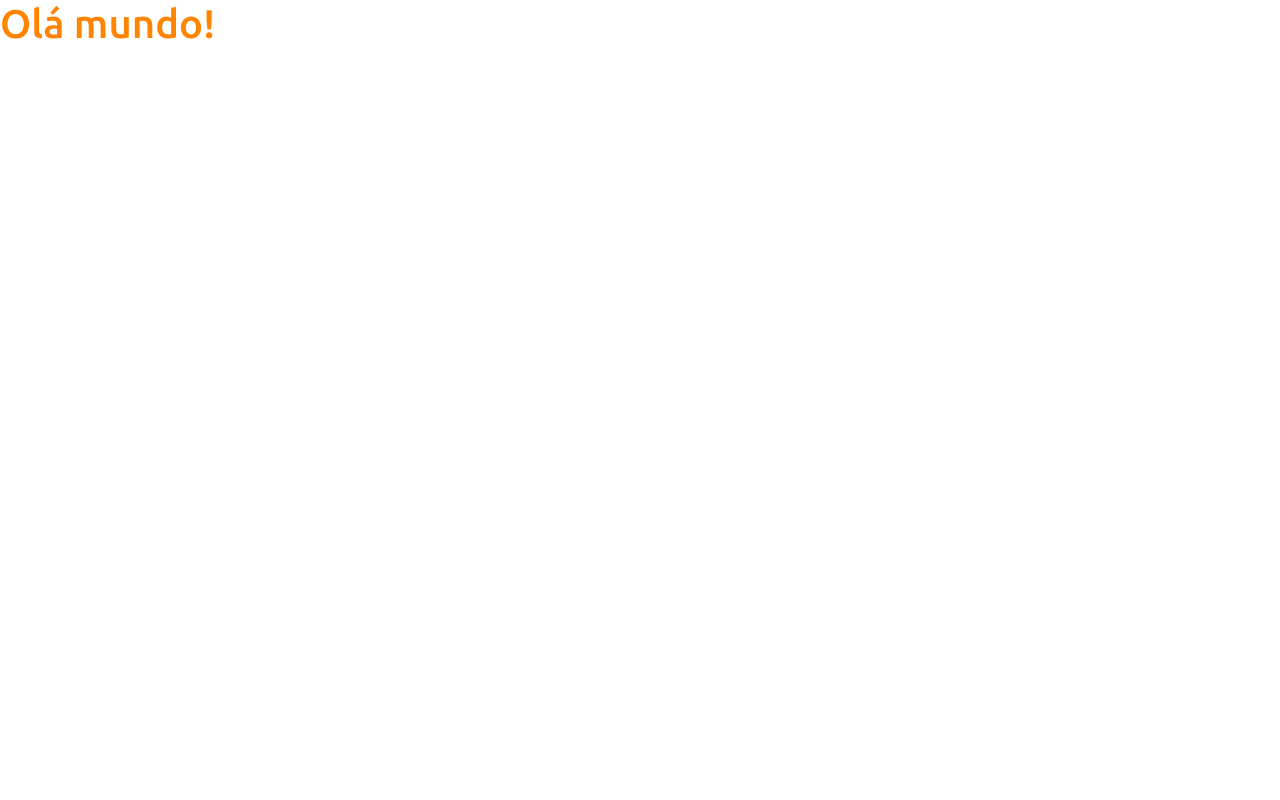
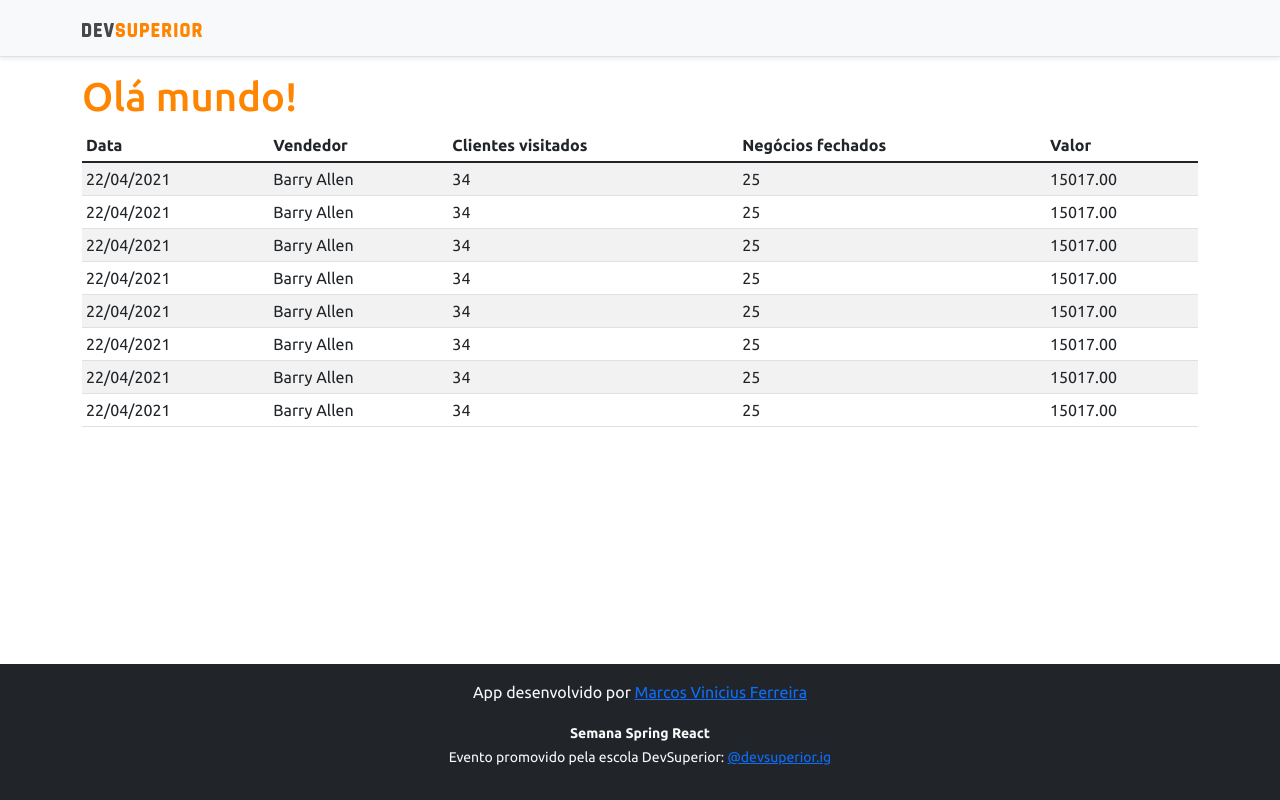
Before and after one commit to marcosnaofazisso/projeto-sds4, a React (Create React App) app in the folder frontend/: page / in a window 1280 px wide. Built offline with nearby package versions, Linux system fonts and the light colour scheme.

Commit message:
Componentes estáticos básicos

```diff
--- a/frontend/src/App.tsx
+++ b/frontend/src/App.tsx
@@ -1,11 +1,20 @@
+import DataTable from 'components/DataTable';
+import Footer from 'components/Footer';
+import NavBar from 'components/NavBar';
 import React from 'react';
 
 
 function App() {
   return (
-    <div>
-      <h1 className="text-primary">Olá mundo!</h1>
-    </div>
+    <>
+      <NavBar />
+      <div className="container">
+        <h1 className="text-primary">Olá mundo!</h1>
+
+        <DataTable/>
+      </div>
+      <Footer/>
+    </>
   );
 }
 
--- /dev/null
+++ b/frontend/src/components/DataTable/index.tsx
@@ -0,0 +1,78 @@
+import React from 'react'
+
+const DataTable = () => {
+    return (
+        <div className="table-responsive" >
+            <table className="table table-striped table-sm">
+                <thead>
+                    <tr>
+                        <th>Data</th>
+                        <th>Vendedor</th>
+                        <th>Clientes visitados</th>
+                        <th>Negócios fechados</th>
+                        <th>Valor</th>
+                    </tr>
+                </thead>
+                <tbody>
+                    <tr>
+                        <td>22/04/2021</td>
+                        <td>Barry Allen</td>
+                        <td>34</td>
+                        <td>25</td>
+                        <td>15017.00</td>
+                    </tr>
+                    <tr>
+                        <td>22/04/2021</td>
+                        <td>Barry Allen</td>
+                        <td>34</td>
+                        <td>25</td>
+                        <td>15017.00</td>
+                    </tr>
+                    <tr>
+                        <td>22/04/2021</td>
+                        <td>Barry Allen</td>
+                        <td>34</td>
+                        <td>25</td>
+                        <td>15017.00</td>
+                    </tr>
+                    <tr>
+                        <td>22/04/2021</td>
+                        <td>Barry Allen</td>
+                        <td>34</td>
+                        <td>25</td>
+                        <td>15017.00</td>
+                    </tr>
+                    <tr>
+                        <td>22/04/2021</td>
+                        <td>Barry Allen</td>
+                        <td>34</td>
+                        <td>25</td>
+                        <td>15017.00</td>
+                    </tr>
+                    <tr>
+                        <td>22/04/2021</td>
+                        <td>Barry Allen</td>
+                        <td>34</td>
+                        <td>25</td>
+                        <td>15017.00</td>
+                    </tr>
+                    <tr>
+                        <td>22/04/2021</td>
+                        <td>Barry Allen</td>
+                        <td>34</td>
+                        <td>25</td>
+                        <td>15017.00</td>
+                    </tr>
+                    <tr>
+                        <td>22/04/2021</td>
+                        <td>Barry Allen</td>
+                        <td>34</td>
+                        <td>25</td>
+                        <td>15017.00</td>
+                    </tr>
+                </tbody>
+            </table>
+        </div >
+    );
+}
+export default DataTable;
--- /dev/null
+++ b/frontend/src/components/Footer/index.tsx
@@ -0,0 +1,16 @@
+import React from 'react';
+
+
+const Footer = () => {
+    return (
+    <footer className="footer mt-auto py-3 bg-dark">
+        <div className="container">
+            <p className="text-light">App desenvolvido por <a href="https://github.com/marcosnaofazisso" target="_blank" rel="noreferrer">Marcos Vinicius Ferreira</a></p>
+            <p className="text-light"><small><strong>Semana Spring React</strong><br />
+                Evento promovido pela escola DevSuperior: <a href="https://instagram.com/devsuperior.ig" target="_blank" rel="noreferrer">@devsuperior.ig</a></small></p>
+        </div>
+    </footer>
+    );
+}
+
+export default Footer;
--- /dev/null
+++ b/frontend/src/components/NavBar/index.tsx
@@ -0,0 +1,16 @@
+import ImgDsDark from 'assets/img/ds-dark.svg';
+
+
+const NavBar = () => {
+
+    return (
+        <div className="d-flex flex-column flex-md-row align-items-center p-3 px-md-4 mb-3 bg-light border-bottom shadow-sm">
+            <div className="container">
+                <nav className="my-2 my-md-0 mr-md-3">
+                    <img src={ImgDsDark} alt="DevSuperior" width="120" />
+                </nav>
+            </div>
+        </div>
+    )
+}
+export default NavBar;
```
Also changed, not shown: frontend/src/assets/img/ds-dark.svg (added).
